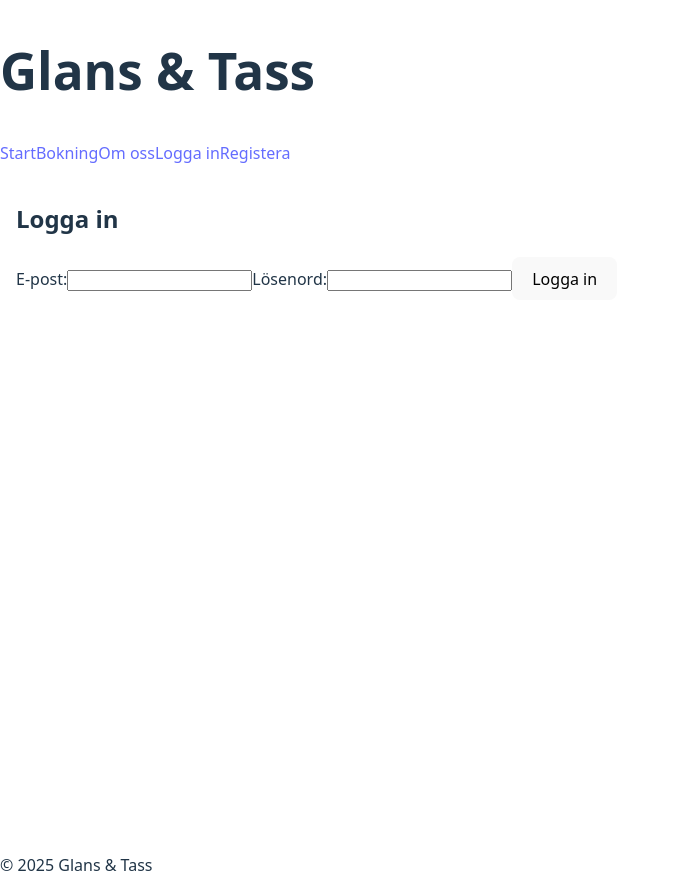
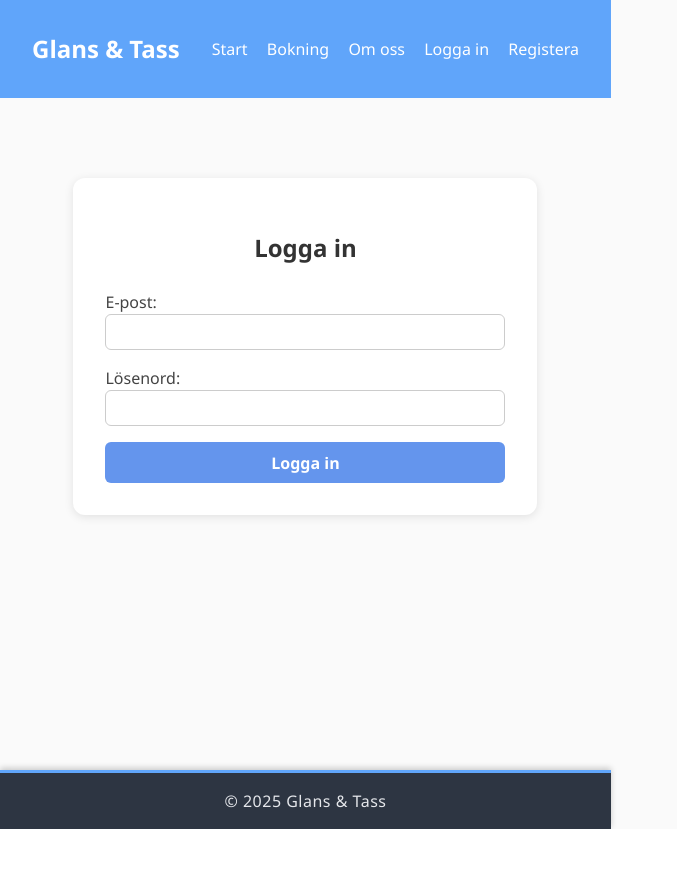
Before and after one commit to jossan93/glans-tass, a React (Vite) app in the folder frontend/fronted/: page /login in a window 1280 px wide. Shown: the whole page, without its empty margins (0-677 px from the left). After the commit the page ends 829 px from the top, so only its background shows below. Built offline with nearby package versions, Linux system fonts and the light colour scheme; no server answers.

Commit message:
added some basic css to navbar,footer,loginpage and global

```diff
--- a/frontend/fronted/src/App.tsx
+++ b/frontend/fronted/src/App.tsx
@@ -7,7 +7,7 @@ import AboutPage from "./pages/AboutPage";
 import BookingPage from "./pages/BookingPage";
 import ProfilePage from "./pages/ProfilePage";
 import LoginPage from "./pages/LoginPage";
-import "./styles/global.css"
+import "./styles/Global.css"
 import RegisterPage from "./pages/RegisterPage";
 
 function App() {
--- a/frontend/fronted/src/components/Footer.tsx
+++ b/frontend/fronted/src/components/Footer.tsx
@@ -1,6 +1,8 @@
+import "../styles/Footer.css"
+
 function Footer() {
     return (
-        <footer className="bg-gray-800 text-white text.center p-4 mt-auto">
+        <footer className="footer">
             <p>© {new Date().getFullYear()} Glans & Tass</p>
         </footer>
     );
--- a/frontend/fronted/src/components/Navbar.tsx
+++ b/frontend/fronted/src/components/Navbar.tsx
@@ -1,5 +1,6 @@
 import { Link, useNavigate } from "react-router-dom";
 import { useAuth } from "../context/AuthContext";
+import "../styles/Navbar.css"
 
 export default function Navbar() {
     const { user, logout } = useAuth();
@@ -12,7 +13,7 @@ export default function Navbar() {
 
     return (
         <nav className="navbar">
-            <h1 className="navbar-logo">Glans & Tass</h1>
+            <h1 className="navbar-title">Glans & Tass</h1>
             <div className="navbar-links">
                 <Link to="/">Start</Link>
                 <Link to="/booking">Bokning</Link>
--- a/frontend/fronted/src/pages/LoginPage.tsx
+++ b/frontend/fronted/src/pages/LoginPage.tsx
@@ -2,6 +2,7 @@ import { useState } from "react";
 import { useAuth } from "../context/AuthContext";
 import { useNavigate } from "react-router-dom";
 // import { userApi } from "../api/userApi"
+import "../styles/pages/LoginPage.css"
 
 export default function LoginPage() {
     const { login } = useAuth();
--- a/frontend/fronted/src/styles/footer.css
+++ b/frontend/fronted/src/styles/footer.css
@@ -0,0 +1,16 @@
+footer {
+    background-color: #2d3542;
+    color: white;
+    text-align: center;
+    padding: 1rem 0;
+    margin-top: auto;
+    font-size: 0,9rem;
+    letter-spacing: 0.5px;
+    border-top: 3px solid #60a5fa;
+    box-shadow: 0 -2px 6px rgba(0, 0, 0, 0.2);
+}
+
+footer p {
+    margin: 0;
+    color: #e5e7eb;
+}
--- a/frontend/fronted/src/styles/global.css
+++ b/frontend/fronted/src/styles/global.css
@@ -0,0 +1,16 @@
+body {
+    font-family: 'Segoe UI', Tahoma, Geneva, Verdana, sans-serif;
+    margin: 0;
+    padding: 0;
+    background-color: #fafafa;
+    color: #333;
+}
+
+a {
+    text-decoration: none;
+    color: inherit;
+}
+
+button {
+    cursor: pointer;
+}
--- a/frontend/fronted/src/styles/navbar.css
+++ b/frontend/fronted/src/styles/navbar.css
@@ -0,0 +1,43 @@
+.navbar {
+    background-color: #60a5fa;
+    color: white;
+    padding: 1rem 2rem;
+    display: flex;
+    justify-content: space-between;
+    align-items: center;
+}
+
+.navbar-title {
+    font-size: 1.5rem;
+    font-weight: bold;
+    padding-right: 2rem;
+}
+
+.navbar-links {
+    display: flex;
+    gap: 1.2rem;
+    align-items: center;
+}
+
+.navbar a {
+    color: white;
+    text-decoration: none;
+    font-weight: 500;
+}
+
+.navbar a:hover {
+    text-decoration: underline;
+}
+
+.logout-btn {
+    background: transparent;
+    border: 1px solid white;
+    color: white;
+    padding: 0.3rem 0.7rem;
+    border-radius: 4px;
+    cursor: pointer;
+}
+
+.logout-btn:hover {
+    background: darkblue;
+}
--- /dev/null
+++ b/frontend/fronted/src/styles/pages/LoginPage.css
@@ -0,0 +1,56 @@
+.login-container {
+    max-width: 400px;
+    margin: 4rem auto;
+    padding: 2rem;
+    background: #fff;
+    border-radius: 12px;
+    box-shadow: 0 2px 10px rgba(0, 0, 0, 0.1);
+}
+
+.login-container h2 {
+    text-align: center;
+    margin-bottom: 1.5rem;
+    color: #333;
+}
+
+.login-form {
+    display: flex;
+    flex-direction: column;
+    gap: 1rem;
+
+}
+
+.login-form label {
+    display: flex;
+    flex-direction: column;
+    font-weight: 500;
+    color: #444;
+}
+
+.login-form input {
+    padding: 0.5rem;
+    border-radius: 6px;
+    border: 1px solid #ccc;
+    font-size: 1rem;
+}
+
+button {
+    padding: 0.6rem;
+    background-color: cornflowerblue;
+    color: white;
+    border: none;
+    border-radius: 6px;
+    cursor: pointer;
+    font-weight: 600;
+}
+
+button:disabled {
+    background-color: #ccc;
+    cursor: not-allowed;
+}
+
+.error {
+    color: red;
+    text-align: center;
+    font-weight: 500;
+}
```
